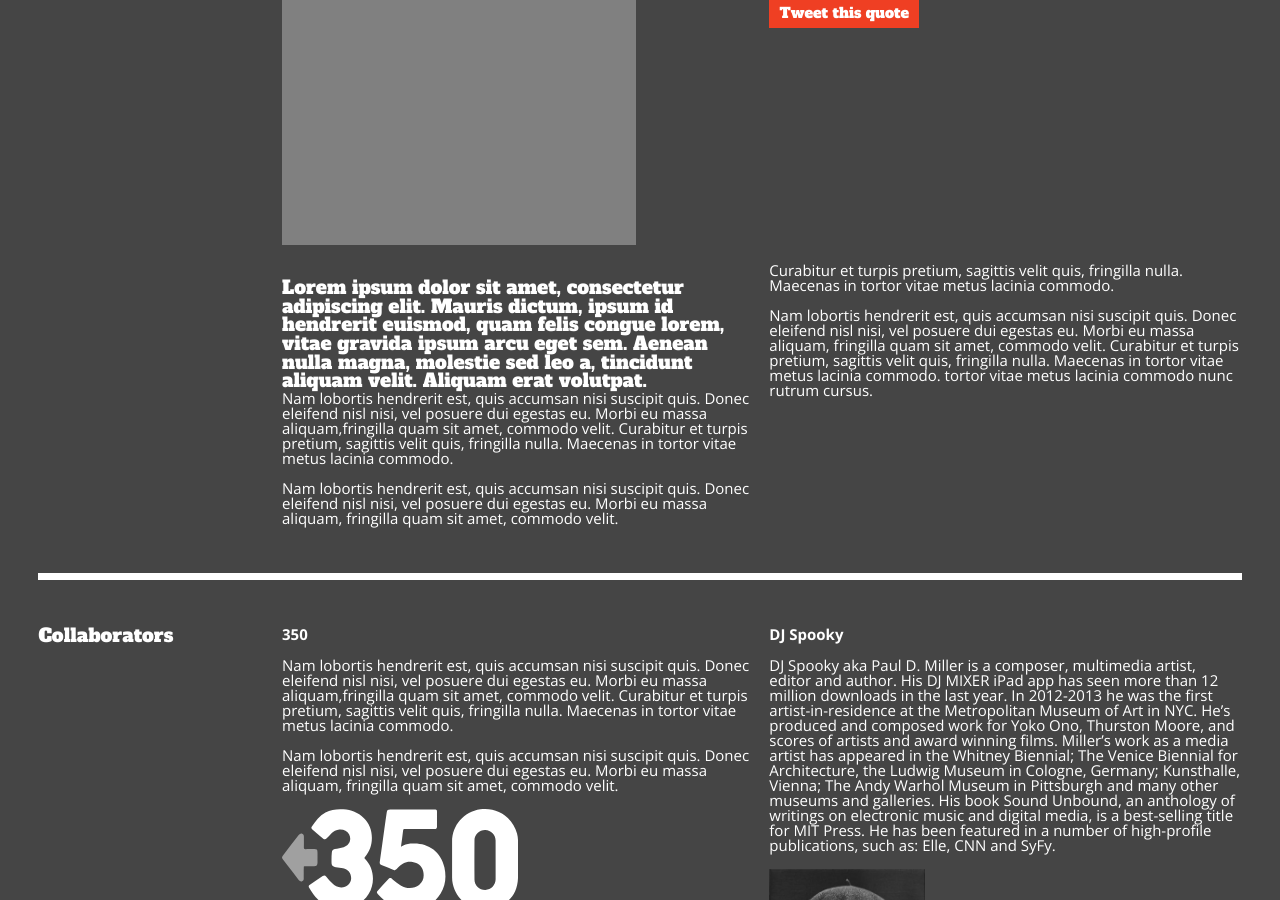
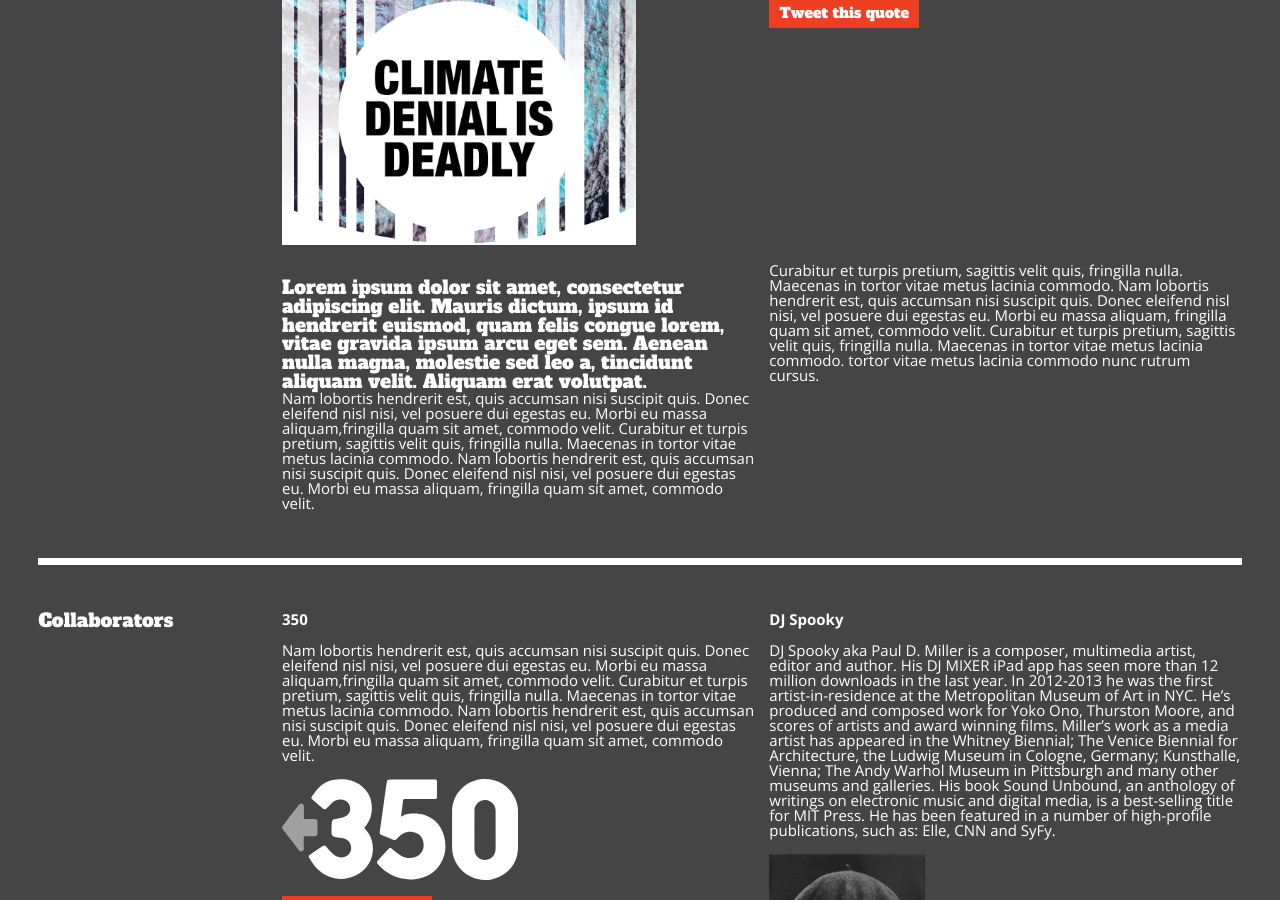
Before and after one commit to worldstudio/worldstudio.github.io, a Jekyll site: the page built from _theme/climate-justice.md, in a window 1280 px wide and 900 px high, scrolled down 518 px. Built offline with Jekyll 4.4.1, drawn with Linux system fonts in a browser that asks for light colours.

Commit message:
Updated '_theme/climate-justice.md' via CloudCannon

```diff
--- a/_theme/climate-justice.md
+++ b/_theme/climate-justice.md
@@ -1,28 +1,57 @@
 ---
-image_path: /img/poster-placeholder.png
+image_path: /uploads/dj-spooky-web-2.jpg
 issue: Climate justice
-quote: Lorem ipsum dolor sit amet, consectetur adipiscing elit. Mauris dictum, ipsum id hendrerit.
-main_entry: Lorem ipsum dolor sit amet, consectetur adipiscing elit. Mauris dictum, ipsum id hendrerit euismod, quam felis congue lorem, vitae gravida ipsum arcu eget sem. Aenean nulla magna, molestie sed leo a, tincidunt aliquam velit. Aliquam erat volutpat.
-left_p_html: |
- Nam lobortis hendrerit est, quis accumsan nisi suscipit quis. Donec eleifend nisl nisi, vel posuere dui egestas eu. Morbi eu massa aliquam,fringilla quam sit amet, commodo velit. Curabitur et turpis pretium, sagittis velit quis, fringilla nulla. Maecenas in tortor vitae metus lacinia commodo.
-
- Nam lobortis hendrerit est, quis accumsan nisi suscipit quis. Donec eleifend nisl nisi, vel posuere dui egestas eu. Morbi eu massa aliquam, fringilla quam sit amet, commodo velit.
-right_p_html: |
- Curabitur et turpis pretium, sagittis velit quis, fringilla nulla. Maecenas in tortor vitae metus lacinia commodo.
-
- Nam lobortis hendrerit est, quis accumsan nisi suscipit quis. Donec eleifend nisl nisi, vel posuere dui egestas eu. Morbi eu massa aliquam, fringilla quam sit amet, commodo velit. Curabitur et turpis pretium, sagittis velit quis, fringilla nulla. Maecenas in tortor vitae metus lacinia commodo. tortor vitae metus lacinia commodo nunc rutrum cursus.
+quote: >-
+  Lorem ipsum dolor sit amet, consectetur adipiscing elit. Mauris dictum, ipsum
+  id hendrerit.
+main_entry: >-
+  Lorem ipsum dolor sit amet, consectetur adipiscing elit. Mauris dictum, ipsum
+  id hendrerit euismod, quam felis congue lorem, vitae gravida ipsum arcu eget
+  sem. Aenean nulla magna, molestie sed leo a, tincidunt aliquam velit. Aliquam
+  erat volutpat.
+left_p_html: >-
+  <p>Nam lobortis hendrerit est, quis accumsan nisi suscipit quis. Donec
+  eleifend nisl nisi, vel posuere dui egestas eu. Morbi eu massa
+  aliquam,fringilla quam sit amet, commodo velit. Curabitur et turpis pretium,
+  sagittis velit quis, fringilla nulla. Maecenas in tortor vitae metus lacinia
+  commodo. Nam lobortis hendrerit est, quis accumsan nisi suscipit quis. Donec
+  eleifend nisl nisi, vel posuere dui egestas eu. Morbi eu massa aliquam,
+  fringilla quam sit amet, commodo velit.</p>
+right_p_html: >-
+  <p>Curabitur et turpis pretium, sagittis velit quis, fringilla nulla. Maecenas
+  in tortor vitae metus lacinia commodo. Nam lobortis hendrerit est, quis
+  accumsan nisi suscipit quis. Donec eleifend nisl nisi, vel posuere dui egestas
+  eu. Morbi eu massa aliquam, fringilla quam sit amet, commodo velit. Curabitur
+  et turpis pretium, sagittis velit quis, fringilla nulla. Maecenas in tortor
+  vitae metus lacinia commodo. tortor vitae metus lacinia commodo nunc rutrum
+  cursus.</p>
 organization_name: 350
 organization_name_short: 350
-organization_url: https://350.org/
+organization_url: 'https://350.org/'
 organization_image: /img/organizations/350.svg
-organization_bio_html: |
- Nam lobortis hendrerit est, quis accumsan nisi suscipit quis. Donec eleifend nisl nisi, vel posuere dui egestas eu. Morbi eu massa aliquam,fringilla quam sit amet, commodo velit. Curabitur et turpis pretium, sagittis velit quis, fringilla nulla. Maecenas in tortor vitae metus lacinia commodo.
-
- Nam lobortis hendrerit est, quis accumsan nisi suscipit quis. Donec eleifend nisl nisi, vel posuere dui egestas eu. Morbi eu massa aliquam, fringilla quam sit amet, commodo velit.
+organization_bio_html: >-
+  <p>Nam lobortis hendrerit est, quis accumsan nisi suscipit quis. Donec
+  eleifend nisl nisi, vel posuere dui egestas eu. Morbi eu massa
+  aliquam,fringilla quam sit amet, commodo velit. Curabitur et turpis pretium,
+  sagittis velit quis, fringilla nulla. Maecenas in tortor vitae metus lacinia
+  commodo. Nam lobortis hendrerit est, quis accumsan nisi suscipit quis. Donec
+  eleifend nisl nisi, vel posuere dui egestas eu. Morbi eu massa aliquam,
+  fringilla quam sit amet, commodo velit.</p>
 artist_name: DJ Spooky
 artist_name_short: DJ Spooky
-artist_url: http://djspooky.com/
+artist_url: 'http://djspooky.com/'
 artist_image: /img/artists/dj-spooky.jpg
-artist_bio_html: |
- DJ Spooky aka Paul D. Miller is a composer, multimedia artist, editor and author. His DJ MIXER iPad app has seen more than 12 million downloads in the last year. In 2012-2013 he was the first artist-in-residence at the Metropolitan Museum of Art in NYC. He’s produced and composed work for Yoko Ono, Thurston Moore, and scores of artists and award winning films. Miller’s work as a media artist has appeared in the Whitney Biennial; The Venice Biennial for Architecture, the Ludwig Museum in Cologne, Germany; Kunsthalle, Vienna; The Andy Warhol Museum in Pittsburgh and many other museums and galleries. His book Sound Unbound, an anthology of writings on electronic music and digital media, is a best-selling title for MIT Press. He has been featured in a number of high-profile publications, such as: Elle, CNN and SyFy.
+artist_bio_html: >-
+  <p>DJ Spooky aka Paul D. Miller is a composer, multimedia artist, editor and
+  author. His DJ MIXER iPad app has seen more than 12 million downloads in the
+  last year. In 2012-2013 he was the first artist-in-residence at the
+  Metropolitan Museum of Art in NYC. He&rsquo;s produced and composed work for
+  Yoko Ono, Thurston Moore, and scores of artists and award winning films.
+  Miller&rsquo;s work as a media artist has appeared in the Whitney Biennial;
+  The Venice Biennial for Architecture, the Ludwig Museum in Cologne, Germany;
+  Kunsthalle, Vienna; The Andy Warhol Museum in Pittsburgh and many other
+  museums and galleries. His book Sound Unbound, an anthology of writings on
+  electronic music and digital media, is a best-selling title for MIT Press. He
+  has been featured in a number of high-profile publications, such as: Elle, CNN
+  and SyFy.</p>
 ---
```
